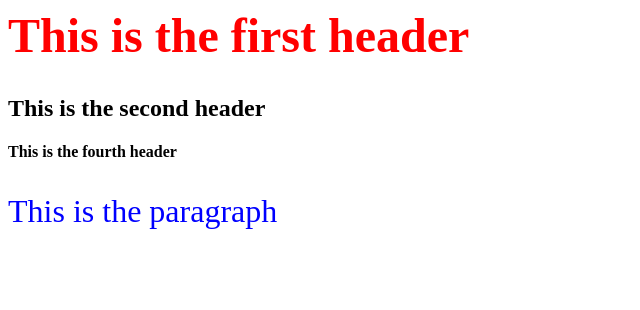
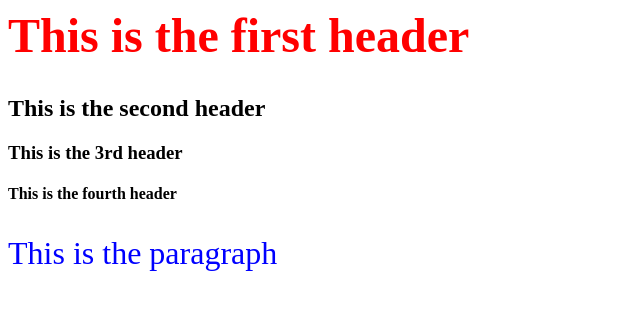
Before and after one commit to pankajfsd/SshRemoteRepo, a plain HTML site: page index.html in a window 1280 px wide. Shown: the whole page, without its empty margins (0-640 px from the left). Drawn offline with Linux system fonts and the light colour scheme.

Commit message:
Rt: Added 3rd header

```diff
--- a/index.html
+++ b/index.html
@@ -9,6 +9,7 @@
 	<body>
 		<h1> This is the first header </h1>
 		<h2> This is the second header </h2>
+		<h3> This is the 3rd header </h2>
 		<h4> This is the fourth header </h4>
 		<p> This is the paragraph </p>
 	</body>
```
